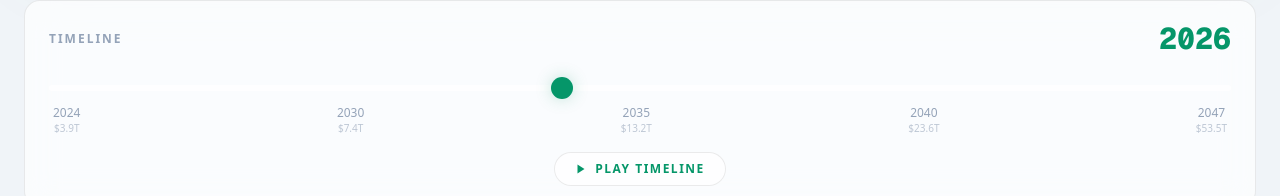
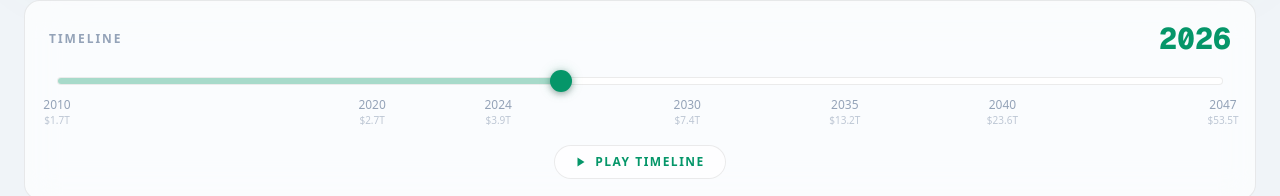
Before and after one commit to Srivatsa180717/gfst-trillion-clock, a Next.js app: page / in a window 1280 px wide. Shown: the part 613-809 px from the top of the page. Built offline with nearby package versions, Linux system fonts and the light colour scheme; no server answers.

Commit message:
fix: custom timeline slider with correctly aligned milestones

```diff
--- a/src/components/TimelineSlider.tsx
+++ b/src/components/TimelineSlider.tsx
@@ -1,6 +1,6 @@
 "use client";
 
-import { useRef, useEffect, useState } from "react";
+import { useRef, useEffect, useState, useCallback } from "react";
 import { MIN_YEAR, MAX_YEAR, INDIA_GDP } from "@/lib/data";
 
 interface Props {
@@ -8,58 +8,128 @@ interface Props {
   onChange: (year: number) => void;
 }
 
+const MILESTONES = [
+  { year: 2010, label: "$1.7T" },
+  { year: 2020, label: "$2.7T" },
+  { year: 2024, label: "$3.9T" },
+  { year: 2030, label: "$7.4T" },
+  { year: 2035, label: "$13.2T" },
+  { year: 2040, label: "$23.6T" },
+  { year: 2047, label: "$53.5T" },
+];
+
+function pct(y: number) {
+  return ((y - MIN_YEAR) / (MAX_YEAR - MIN_YEAR)) * 100;
+}
+
 export function TimelineSlider({ year, onChange }: Props) {
-  const milestones = [2024, 2030, 2035, 2040, 2047];
+  const trackRef = useRef<HTMLDivElement>(null);
+  const dragging = useRef(false);
+
+  const yearFromEvent = useCallback((e: React.MouseEvent | MouseEvent) => {
+    const track = trackRef.current;
+    if (!track) return year;
+    const rect = track.getBoundingClientRect();
+    const ratio = Math.max(0, Math.min(1, (e.clientX - rect.left) / rect.width));
+    return Math.round(MIN_YEAR + ratio * (MAX_YEAR - MIN_YEAR));
+  }, [year]);
+
+  const handlePointerDown = useCallback((e: React.MouseEvent) => {
+    dragging.current = true;
+    onChange(yearFromEvent(e));
+    const onMove = (ev: MouseEvent) => {
+      if (dragging.current) onChange(yearFromEvent(ev));
+    };
+    const onUp = () => {
+      dragging.current = false;
+      window.removeEventListener("mousemove", onMove);
+      window.removeEventListener("mouseup", onUp);
+    };
+    window.addEventListener("mousemove", onMove);
+    window.addEventListener("mouseup", onUp);
+  }, [onChange, yearFromEvent]);
+
+  const thumbPct = pct(year);
 
   return (
     <div className="card-glass" style={{ padding: "20px 24px" }}>
       {/* Header */}
-      <div className="flex items-center justify-between mb-4">
-        <span className="text-xs font-bold tracking-[2px] uppercase"
+      <div className="flex items-center justify-between mb-5">
+        <span
+          className="text-xs font-bold tracking-[2px] uppercase"
           style={{ color: "var(--text-3)" }}
         >
           Timeline
         </span>
-        <span className="font-mono text-3xl font-extrabold"
+        <span
+          className="font-mono text-3xl font-extrabold"
           style={{ color: "var(--accent)" }}
         >
           {year}
         </span>
       </div>
 
-      {/* Slider */}
-      <input
-        type="range"
-        min={MIN_YEAR}
-        max={MAX_YEAR}
-        step={1}
-        value={year}
-        onChange={(e) => onChange(Number(e.target.value))}
-        className="year-slider w-full"
-      />
+      {/* Custom track */}
+      <div className="relative px-2">
+        {/* Track bar */}
+        <div
+          ref={trackRef}
+          className="relative h-2 rounded-full cursor-pointer"
+          style={{ background: "var(--bg-surface)", border: "1px solid var(--border)" }}
+          onMouseDown={handlePointerDown}
+        >
+          {/* Filled portion */}
+          <div
+            className="absolute inset-y-0 left-0 rounded-full"
+            style={{
+              width: `${thumbPct}%`,
+              background: "var(--accent)",
+              opacity: 0.35,
+            }}
+          />
 
-      {/* Milestone labels */}
-      <div className="flex justify-between mt-2 px-1">
-        {milestones.map((m) => (
-          <button
-            key={m}
-            onClick={() => onChange(m)}
-            className="text-center transition-all"
+          {/* Thumb */}
+          <div
+            className="absolute top-1/2"
             style={{
-              color: year === m ? "var(--accent)" : "var(--text-3)",
-              fontWeight: year === m ? 700 : 500,
+              left: `${thumbPct}%`,
+              transform: "translate(-50%, -50%)",
+              width: 22,
+              height: 22,
+              borderRadius: "50%",
+              background: "var(--accent)",
+              boxShadow: "0 0 12px var(--accent-glow), 0 2px 6px rgba(0,0,0,0.3)",
+              cursor: "grab",
             }}
-          >
-            <span className="block text-xs">{m}</span>
-            <span className="block text-[10px] opacity-60">
-              ${(INDIA_GDP[m] / 1000).toFixed(1)}T
-            </span>
-          </button>
-        ))}
+          />
+        </div>
+
+        {/* Milestone ticks + labels */}
+        <div className="relative mt-3" style={{ height: 36 }}>
+          {MILESTONES.map((m) => {
+            const isActive = year === m.year;
+            return (
+              <button
+                key={m.year}
+                onClick={() => onChange(m.year)}
+                className="absolute text-center transition-all"
+                style={{
+                  left: `${pct(m.year)}%`,
+                  transform: "translateX(-50%)",
+                  color: isActive ? "var(--accent)" : "var(--text-3)",
+                  fontWeight: isActive ? 700 : 500,
+                }}
+              >
+                <span className="block text-xs">{m.year}</span>
+                <span className="block text-[10px] opacity-60">{m.label}</span>
+              </button>
+            );
+          })}
+        </div>
       </div>
 
       {/* Play controls */}
-      <div className="flex items-center justify-center gap-2 mt-4">
+      <div className="flex items-center justify-center gap-2 mt-3">
         <PlayButton year={year} onChange={onChange} />
       </div>
     </div>
```
